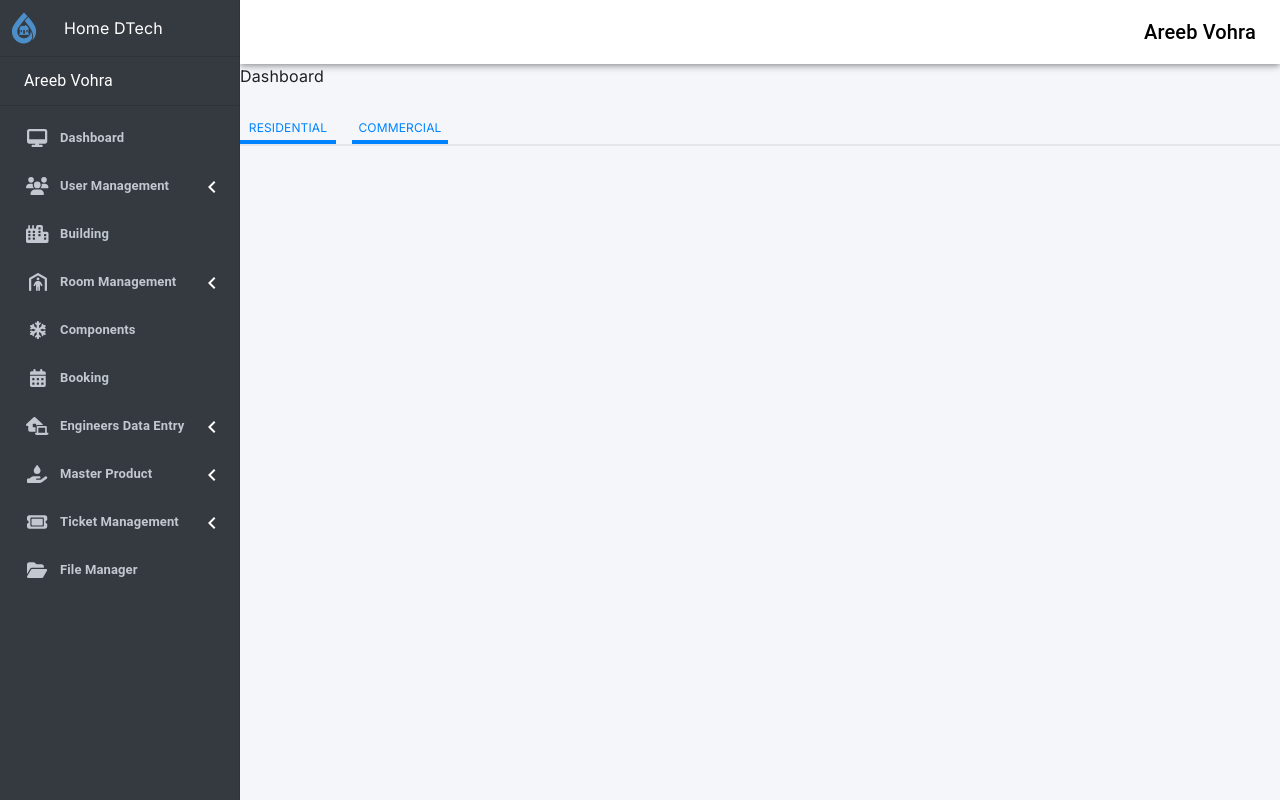
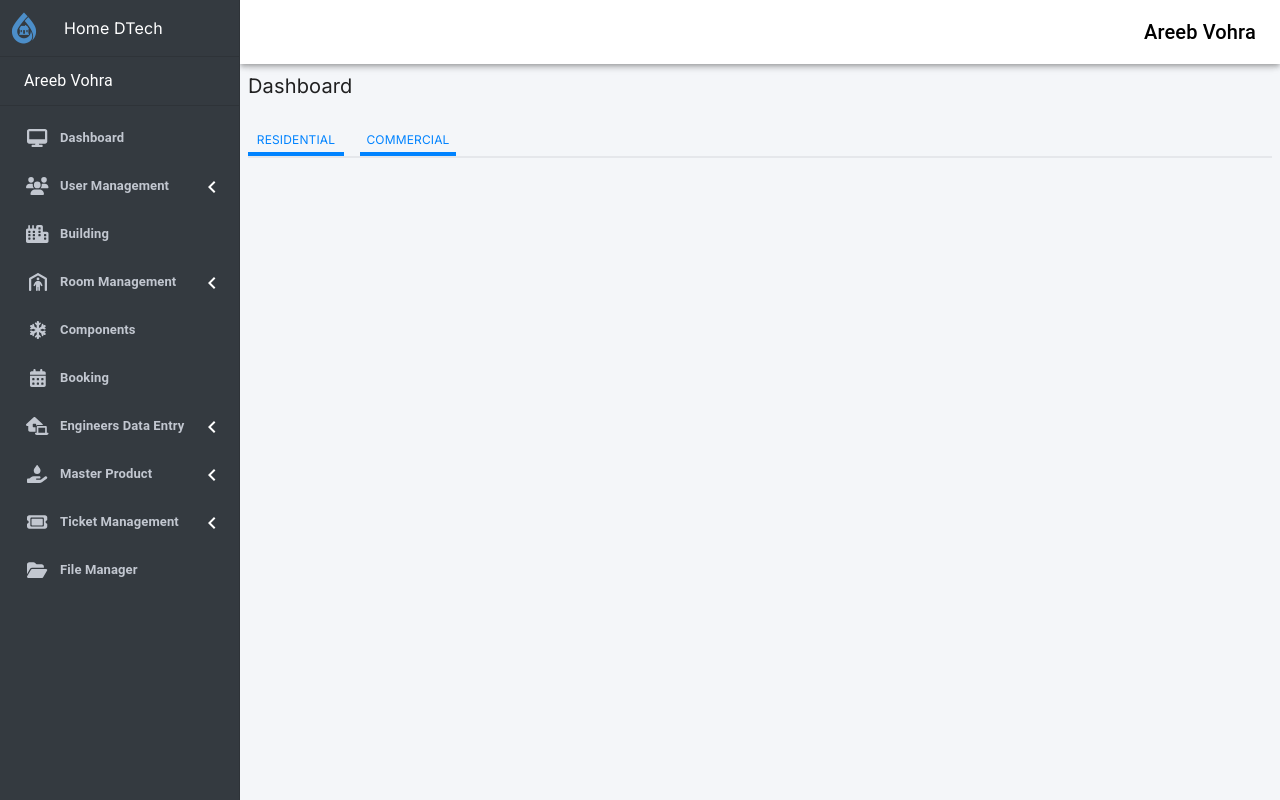
Before and after one commit to Saadgithubit/Home-DTech, a Next.js app: page /Dashboard in a window 1280 px wide. Built offline with nearby package versions, Linux system fonts and the light colour scheme.

Commit message:
dashboard link fix

```diff
--- a/src/app/Dashboard/page.tsx
+++ b/src/app/Dashboard/page.tsx
@@ -1,12 +1,15 @@
 export default function Dashboard() {
 
     return (
-            <div>
-            <h1>Dashboard</h1>
+        <div className="p-2">
+            <span className="w-full inline-flex text-xl items-center justify-between">
+                <h1>Dashboard</h1>
+                <div></div>
+            </span>
             <span className="w-full border-b-2 flex space-x-4 my-8 text-xs">
                 <p style={{ color: '#0083FF' }} className="border-b-4 w-24 text-center border-[#0083FF] pb-1">RESIDENTIAL</p>
                 <p style={{ color: '#0083FF' }} className="border-b-4 w-24 text-center border-[#0083FF] pb-1">COMMERCIAL</p>
             </span>
-            </div>
+        </div>
     )
 }
```
